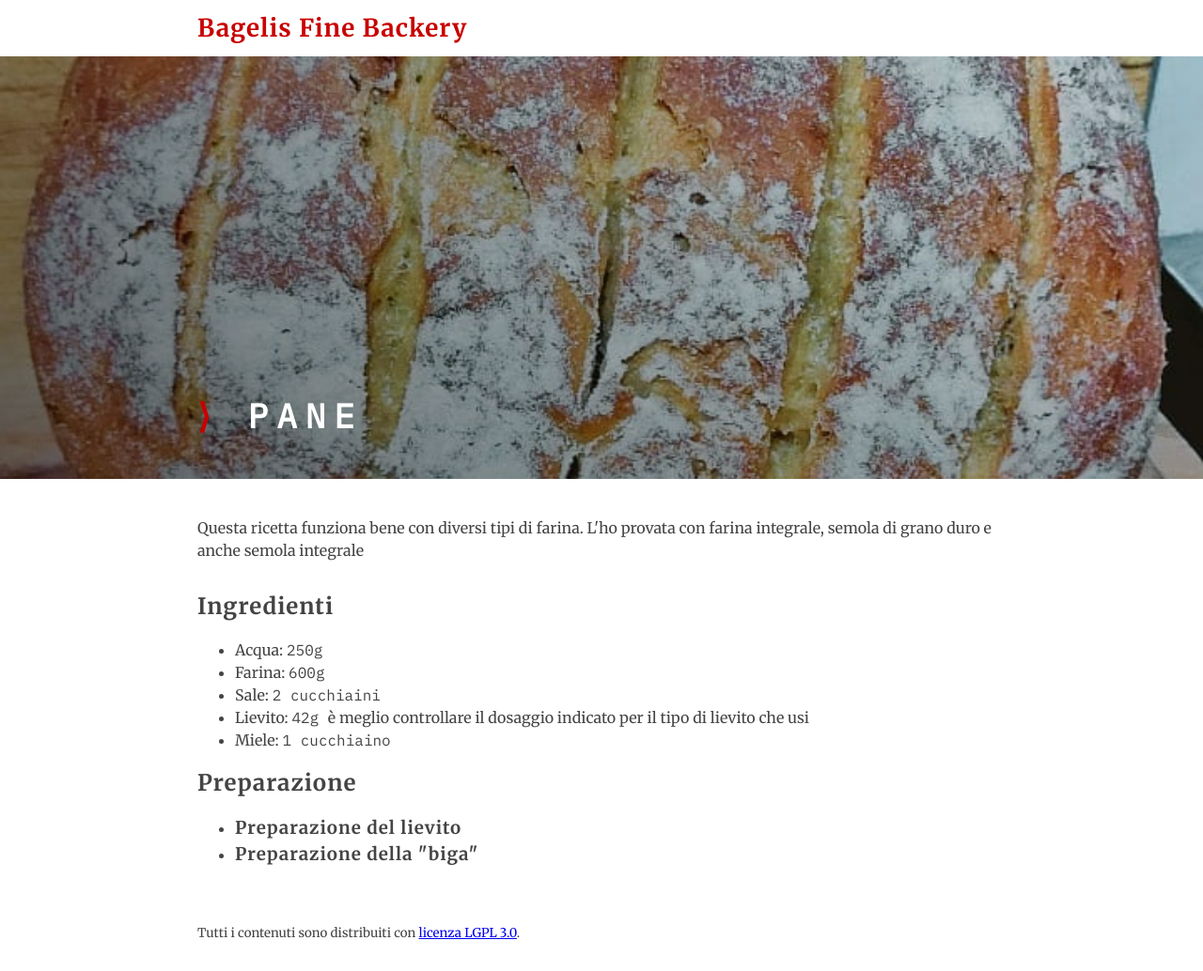
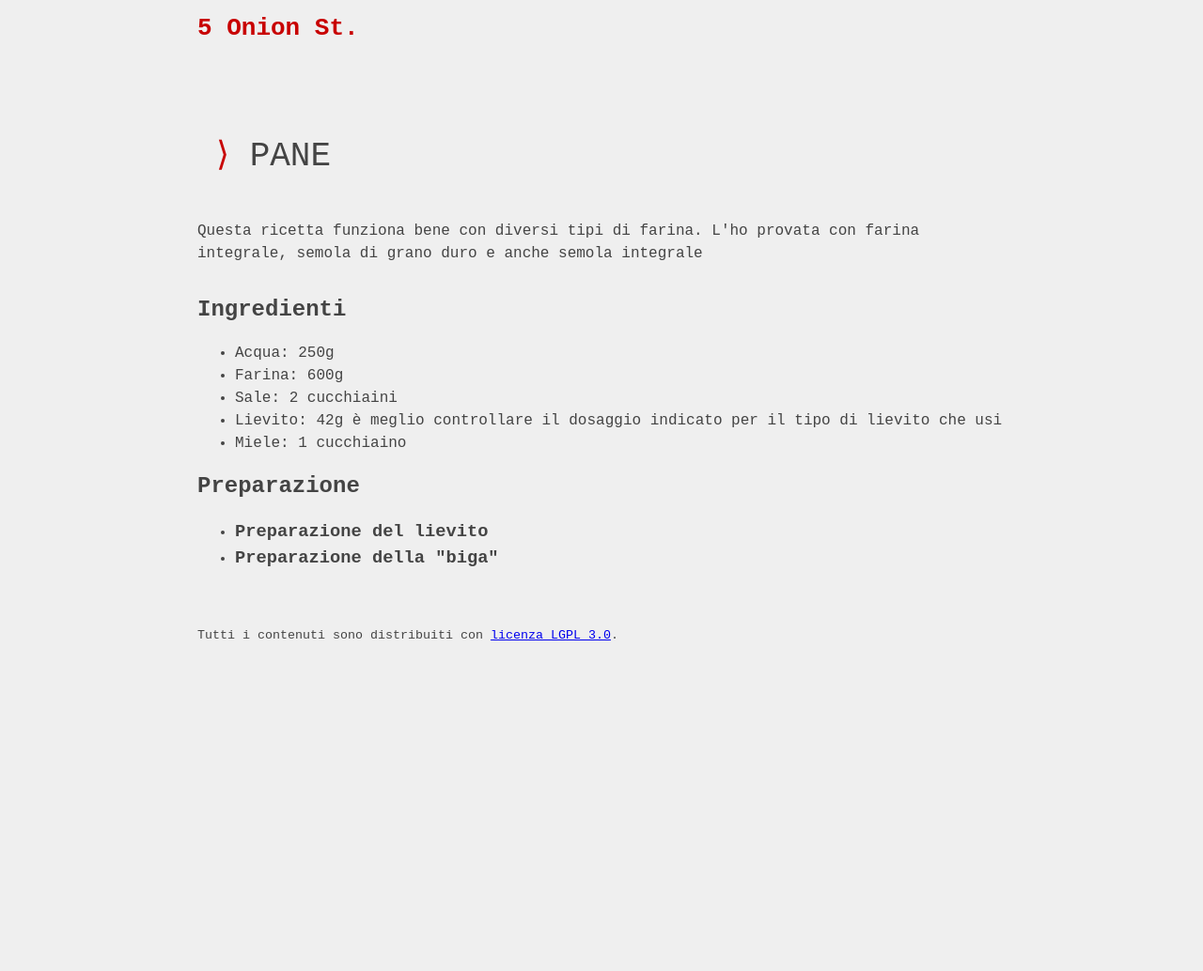
Before and after one commit to leeppolis/bagelis, a Jekyll site: the page built from _posts/2019-12-05-pane.md, in a window 1280 px wide. Shown: the whole page at 94% size. Built offline with Jekyll 4.4.1, drawn with Linux system fonts in a browser that asks for light colours; some web fonts are replaced; after the commit the page ends 900 px from its top, so only the background shows below that.

Commit message:
New template changes

```diff
--- a/_includes/header.html
+++ b/_includes/header.html
@@ -1,3 +1,3 @@
 <header class="bg-header">
-    <h1><a href="{{ site.baseurl }}/">Bagelis Fine Backery</a></h1>
+    <h1><a href="{{ site.baseurl }}/">5 Onion St.</a></h1>
 </header>
--- a/_layouts/Recipe.html
+++ b/_layouts/Recipe.html
@@ -1,23 +1,10 @@
 ---
 layout: default
 ---
-<div class="bg-recipe">
-    {% if page.image != '' %}
-    <div class="bg-image">
-        <img src="{{ site.url }}/{{ site.baseurl }}/{{ page.image }}" alt="">
-        <div class="title">
+<div class="bg-recipe bg-container">
     <div class="bg-container">
         <h1><span class="bullet">⟩</span> {{ page.title }}</h1>
     </div>
-        </div>
-    </div>
-    {% endif %}
-    {% if page.image == '' %}
-        <div class="bg-container">
-            <h1><span class="bullet">⟩</span> {{ page.title }}</h1>
-        </div>
-    {% endif %}
-    <div class="bg-container">
 
     <div class="description">
         <p>{{ page.description }}</p>
@@ -73,4 +60,3 @@ layout: default
         </ul>
     </div>
 </div>
-</div>
--- a/_layouts/default.html
+++ b/_layouts/default.html
@@ -13,6 +13,7 @@ layout: default
             Bagelis Fine Backery
         </title>
         <link href="https://fonts.googleapis.com/css?family=IBM+Plex+Mono|Merriweather:400,400i,700,700i&display=swap" rel="stylesheet">
+        <link href="https://fonts.googleapis.com/css?family=Nanum+Gothic+Coding:400,700&display=swap" rel="stylesheet">
         <link rel="stylesheet" href="{{ site.baseurl }}/assets/css/style.css">
     </head>
     <body>
--- a/assets/css/style.css
+++ b/assets/css/style.css
@@ -3,9 +3,9 @@
 }
 
 body {
-    background: #fff;
+    background: #efefef;
     color: #444;
-    font-family: 'Merriweather', serif;
+    font-family: 'Nanum Gothic Coding', monospace;
     font-weight: 400;
     line-height: 1.5;
     margin: 0;
@@ -14,7 +14,6 @@ body {
 
 h1, h2, h3, h4, h5 {
     font-weight: 700;
-    letter-spacing: 1px;
     margin: 0;
     padding: 0;
 }
@@ -106,14 +105,14 @@ p {
 
 .post-list h3 {
     display: block;
-    font-family: 'IBM Plex Mono', monospace;
     font-size: 16px;
-    letter-spacing: .25em;
+    font-weight: 400;
     margin: 0;
     text-transform: uppercase;
 }
 
 .post-list a {
+    border-bottom: 1px solid transparent;
     color: #444;
     display: inline-block;
     text-decoration: none;
@@ -135,13 +134,11 @@ p {
 
 
 .bg-recipe .quantity {
-    font-family: 'IBM Plex Mono', monospace;
 }
 
 .bg-recipe h1 {
-    font-family: 'IBM Plex Mono', monospace;
     font-size: 22px;
-    letter-spacing: .25em;
+    font-weight: 400;
     margin: 0;
     text-transform: uppercase;
 }
```
Also changed, not shown: other parts of _layouts/default.html (+9 -0 lines). Lines whose indentation alone changed are shown as unchanged.
